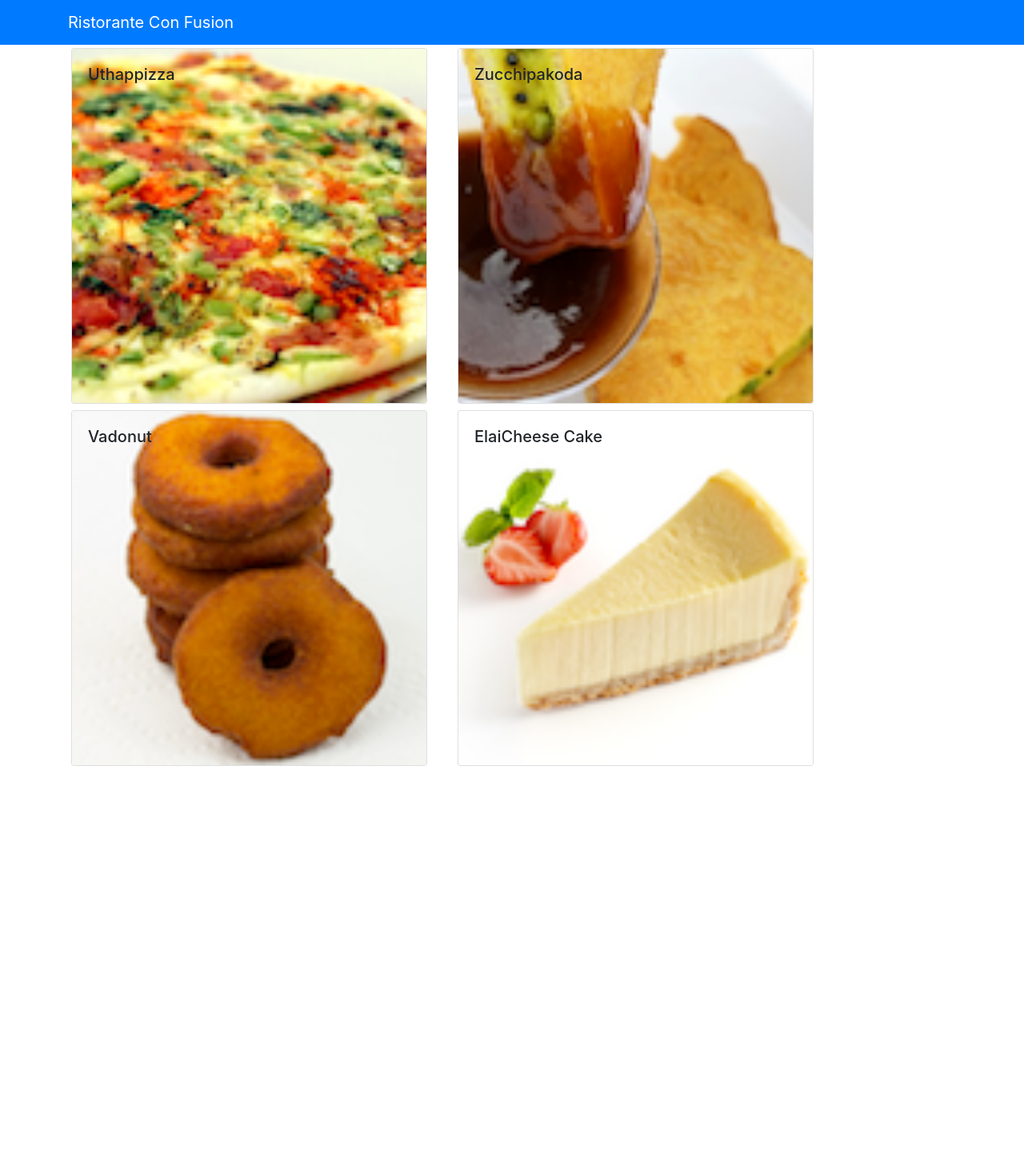
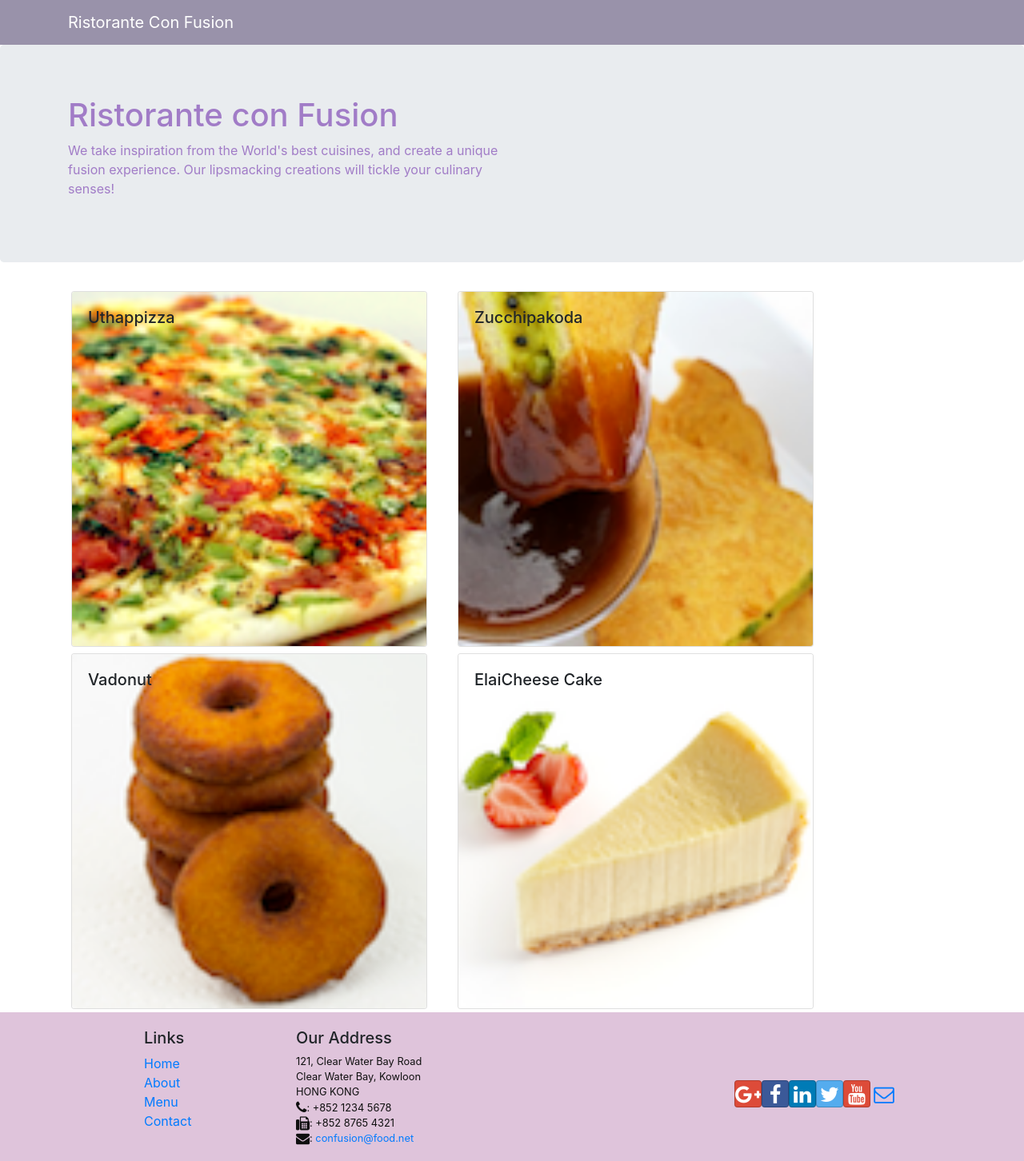
Before and after one commit to diemquynhtran/ReactSimple, a React (Create React App) app: page /contactus in a window 1280 px wide. Shown: the top 1452 px of the page at 80% size. Before the commit the page ends 962 px from the top, so only its background shows below. Built offline with nearby package versions, Linux system fonts and the light colour scheme.

Commit message:
Header and Footer

```diff
--- a/package.json
+++ b/package.json
@@ -4,6 +4,8 @@
   "private": true,
   "dependencies": {
     "bootstrap": "4.0.0",
+    "bootstrap-social": "5.1.1",
+    "font-awesome": "4.7.0",
     "react": "^17.0.2",
     "react-dom": "^17.0.2",
     "react-popper": "0.9.2",
--- /dev/null
+++ b/src/App.css
@@ -0,0 +1,33 @@
+.row-header{
+    margin:0px auto;
+    padding:0px auto;
+}
+
+.row-content {
+    margin:0px auto;
+    padding: 50px 0px 50px 0px;
+    border-bottom: 1px ridge;
+    min-height:400px;
+}
+
+.footer{
+    background-color: #dfc4db;
+    margin:0px auto;
+    padding: 20px 0px 20px 0px;
+}
+.jumbotron {
+    padding:70px 30px 70px 30px;
+    margin:0px auto;
+    background: #9e208d ;
+    color:rgb(161, 124, 199);
+}
+
+address{
+    font-size:80%;
+    margin:0px;
+    color:#0f0f0f;
+}
+
+.navbar-dark {
+    background-color: #9992aa;
+}
--- a/src/App.js
+++ b/src/App.js
@@ -1,6 +1,6 @@
 import React, { Component } from 'react';
 import Main from './components/MainComponent';
-
+import './App.css';
 class App extends Component {
   render() {
     return (
--- /dev/null
+++ b/src/components/FooterComponent.js
@@ -0,0 +1,50 @@
+import React from 'react';
+
+function Footer(props) {
+    return(
+    <div className="footer">
+        <div className="container">
+            <div className="row justify-content-center">
+                <div className="col-4 offset-1 col-sm-2">
+                    <h5>Links</h5>
+                    <ul className="list-unstyled">
+                        <li><a href="#">Home</a></li>
+                        <li><a href="#">About</a></li>
+                        <li><a href="#">Menu</a></li>
+                        <li><a href="contactus.html">Contact</a></li>
+                    </ul>
+                </div>
+                <div className="col-7 col-sm-5">
+                    <h5>Our Address</h5>
+                    <address>
+		              121, Clear Water Bay Road<br />
+		              Clear Water Bay, Kowloon<br />
+		              HONG KONG<br />
+		              <i className="fa fa-phone fa-lg"></i>: +852 1234 5678<br />
+		              <i className="fa fa-fax fa-lg"></i>: +852 8765 4321<br />
+		              <i className="fa fa-envelope fa-lg"></i>: <a href="mailto:confusion@food.net">
+                         confusion@food.net</a>
+                    </address>
+                </div>
+                <div className="col-12 col-sm-4 align-self-center">
+                    <div className="text-center">
+                        <a className="btn btn-social-icon btn-google" href="http://google.com/+"><i className="fa fa-google-plus"></i></a>
+                        <a className="btn btn-social-icon btn-facebook" href="http://www.facebook.com/profile.php?id="><i className="fa fa-facebook"></i></a>
+                        <a className="btn btn-social-icon btn-linkedin" href="http://www.linkedin.com/in/"><i className="fa fa-linkedin"></i></a>
+                        <a className="btn btn-social-icon btn-twitter" href="http://twitter.com/"><i className="fa fa-twitter"></i></a>
+                        <a className="btn btn-social-icon btn-google" href="http://youtube.com/"><i className="fa fa-youtube"></i></a>
+                        <a className="btn btn-social-icon" href="mailto:"><i className="fa fa-envelope-o"></i></a>
+                    </div>
+                </div>
+            </div>
+            <div className="row justify-content-center">
+                <div className="col-auto">
+                    <p>© Copyright 2018 Ristorante Con Fusion</p>
+                </div>
+            </div>
+        </div>
+    </div>
+    )
+}
+
+export default Footer;
--- /dev/null
+++ b/src/components/HeaderComponent.js
@@ -0,0 +1,28 @@
+import React, {Component} from 'react';
+import { Jumbotron, Navbar, NavbarBrand } from 'reactstrap';
+
+class Header extends Component {
+    render() {
+        return (
+            <React.Fragment>
+      <Navbar dark>
+        <div className="container">
+            <NavbarBrand href="/">Ristorante Con Fusion</NavbarBrand>
+        </div>
+      </Navbar>
+      <Jumbotron>
+           <div className="container">
+               <div className="row row-header">
+                   <div className="col-12 col-sm-6">
+                       <h1>Ristorante con Fusion</h1>
+                       <p>We take inspiration from the World's best cuisines, and create a unique fusion experience. Our lipsmacking creations will tickle your culinary senses!</p>
+                   </div>
+               </div>
+           </div>
+       </Jumbotron>
+    </React.Fragment>
+        )
+    }
+}
+
+export default Header;
--- a/src/components/MainComponent.js
+++ b/src/components/MainComponent.js
@@ -1,8 +1,9 @@
 import React, { Component } from 'react';
-import { Navbar, NavbarBrand } from 'reactstrap';
 import Menu from './MenuComponent';
 import DishDetail from './DishdetailComponent';
 import { DISHES } from '../shared/dishes';
+import Header from './HeaderComponent';
+import Footer from './FooterComponent';
 
 class Main extends Component {
 
@@ -21,15 +22,12 @@
   render() {
     return (
       <div>
-        <Navbar dark color="primary">
-          <div className="container">
-            <NavbarBrand href="/">Ristorante Con Fusion</NavbarBrand>
-          </div>
-        </Navbar>
+        <Header />
         <Menu dishes={this.state.dishes}
           onClick={(dishId) => this.onDishSelect(dishId)} />
         <DishDetail
           dish={this.state.dishes.filter((dish) => dish.id === this.state.selectedDish)[0]} />
+        <Footer />
       </div>
     );
   }
--- a/src/index.js
+++ b/src/index.js
@@ -3,6 +3,8 @@
 import './index.css';
 import App from './App';
 import 'bootstrap/dist/css/bootstrap.min.css';
+import 'font-awesome/css/font-awesome.min.css';
+import 'bootstrap-social/bootstrap-social.css'
 import registerServiceWorker from './registerServiceWorker';
 
 ReactDOM.render(<App />, document.getElementById('root'));
```
Also changed, not shown: 1 other file (tests, documents, lock files or other folders).
